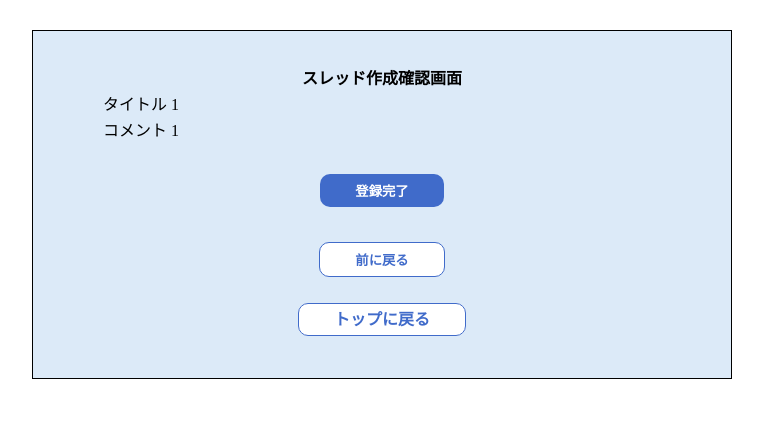
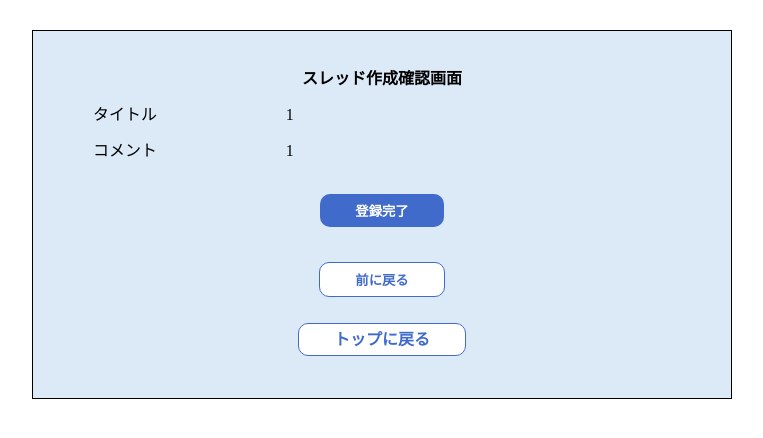
Before and after one commit to taichigr/selva_task_php, a PHP site: page /php/thread_regist_confirm.php in a window 1280 px wide. Shown: the part 60-498 px from the top of the page, without its empty margins (258-1021 px from the left). Run offline with PHP 8.4, Linux system fonts and the light colour scheme; the visitor is signed in with stand-in values (Sample User, id 1); some libraries are stand-ins or nearby versions.

Commit message:
fix file style.css logout.php member_regist.php thread_detail.php thread_regist.php thread_regist_confirm.php

```diff
--- a/css/style.css
+++ b/css/style.css
@@ -242,3 +242,14 @@ table tr td a {
 .thread-detail-time {
     text-align: right;
 }
+.thread-confirm-group {
+    margin-top: 20px;
+    display: flex;
+}
+.thread-confirm-title {
+    width: 200px;
+}
+.thread-confirm-text {
+    width: 400px;
+    word-break: break-all;
+}
--- a/php/logout.php
+++ b/php/logout.php
@@ -3,4 +3,4 @@
 require('function.php');
 session_destroy();
 // ログインページへ
-header("Location:login.php");
+header("Location:index.php");
--- a/php/member_regist.php
+++ b/php/member_regist.php
@@ -19,7 +19,7 @@ if(!empty($_POST)){
     validRequired($gender, 'gender');
     validRequired($prefName, 'pref_name');
     validNameLength($nameSei, 'name_sei');
-    validNameLength($nameMei, 'first_mei');
+    validNameLength($nameMei, 'name_mei');
     validPrefNameRequired($prefName, 'pref_name');
     validAddressLength($address, 'address');
     validPassword($password, 'password');
--- a/php/thread_detail.php
+++ b/php/thread_detail.php
@@ -53,7 +53,7 @@ if(!empty($thread_id)) {
             </div>
         </div>        <div class="thread-content-area">
             <p>投稿者：<?php if(!empty($result)) echo $result['name_sei'].$result['name_mei'] ?>　<?php if(!empty($result)) echo date('Y.m.d H:i', strtotime($result['created_at'])) ?></p>
-            <p><?php if(!empty($result)) echo $result['content'] ?></p>
+            <p><?php if(!empty($result)) echo nl2br($result['content']) ?></p>
         </div>
         <div class="gray-area">
             <div class="gray-area-inner">
--- a/php/thread_regist.php
+++ b/php/thread_regist.php
@@ -52,7 +52,7 @@ if(!empty($_POST)){
             </div>
             <div class="err-msg">
                 <?php
-                if(!empty($err_msg['title'])) echo '＊コメント：'.$err_msg['content'];
+                if(!empty($err_msg['content'])) echo '＊コメント：'.$err_msg['content'];
                 ?>
             </div>
 
--- a/php/thread_regist_confirm.php
+++ b/php/thread_regist_confirm.php
@@ -18,12 +18,10 @@ if(!empty($_POST)) {
         $stmt = queryPost($dbh, $sql, $data);
         $_SESSION['title'] = "";
         $_SESSION['content'] = "";
-        header("Location:index.php");
+        header("Location:thread.php");
     } catch (Exception $e) {
         $err_msg['common'] = MSG09;
     }
-
-
 }
 
 ?>
@@ -47,16 +45,16 @@ if(!empty($_POST)) {
             <input type="hidden" name="title" value="<?php echo $_SESSION['title'] ?>">
             <input type="hidden" name="content" value="<?php echo $_SESSION['content'] ?>">
 
-            <div class="form-group">
-                タイトル
-                <div class="confirm-area inline">
-                    <?php echo $_SESSION['title'] ?>
+            <div class="thread-confirm-group">
+                <div class="thread-confirm-title">タイトル</div>
+                <div class="thread-confirm-text">
+                    <?php echo nl2br($_SESSION['title']) ?>
                 </div>
             </div>
-            <div class="form-group">
-                コメント
-                <div class="confirm-area inline">
-                    <?php echo $_SESSION['content'] ?>
+            <div class="thread-confirm-group">
+                <div class="thread-confirm-title">コメント</div>
+                <div class="thread-confirm-text">
+                    <?php echo nl2br($_SESSION['content']) ?>
                 </div>
             </div>
 
```
